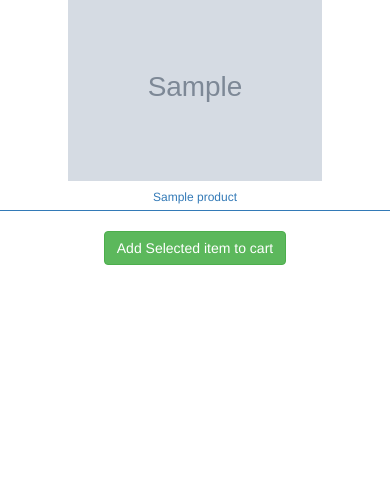
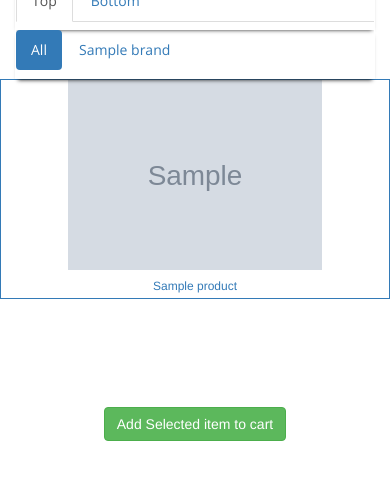
Before and after one commit to kasiditp/Pentagon, a Django app: template templates/pages/simulate/simulate.html in a window 390 px wide. Shown: the part 466-967 px from the top of the page. Before the commit the page ends 731 px from the top, so only its background shows below. Run offline with Django 3.2, Linux system fonts and the light colour scheme; the template is opened without the code that fills it: most values are stand-ins (such as "Sample title", 1, 10 or a date in 2020); grey boxes marked "Sample" are stand-in pictures; some libraries are stand-ins or nearby versions.

Commit message:
Improve simulate page ux

```diff
--- a/base/static/base/css/simulate.css
+++ b/base/static/base/css/simulate.css
@@ -11,5 +11,10 @@
     border-left: solid 1px;
     border-right: solid 1px;
     border-bottom: solid 1px;
+    border-top: solid 1px;
     height: 220px;
 }
+
+.selection_brand {
+    margin-top: 10px;
+}
--- a/product/views.py
+++ b/product/views.py
@@ -95,10 +95,14 @@ def product_type_view(request, product_type):
 
 def simulate_view(request):
     simulate_list_top = Product.objects.filter(type=PRODUCT_TYPES["top"])
+    simulate_list_brand_top = get_all_brand('top')
     simulate_list_bottom = Product.objects.filter(type=PRODUCT_TYPES["bottom"])
+    simulate_list_brand_bottom = get_all_brand('bottom')
     context = {
         'simulate_list_top': simulate_list_top,
         'simulate_list_bottom': simulate_list_bottom,
+        'simulate_list_brand_top': simulate_list_brand_top,
+        'simulate_list_brand_bottom': simulate_list_brand_bottom
     }
     context.update(get_nav_context(request))
     return render(request, 'pages/simulate/simulate.html',context)
--- a/templates/pages/simulate/catagory/selection_bottom.html
+++ b/templates/pages/simulate/catagory/selection_bottom.html
@@ -1,9 +1,20 @@
 {% load static %}
 
+<nav class="navbar">
+    <ul class="nav nav-pills">
+        <li class="active"><a data-toggle="pill" href="#all_bottom">All</a></li>
+    {% for brand in simulate_list_brand_bottom %}
+        <li><a data-toggle="pill" href="#{{ brand }}">{{ brand }}</a></li>
+    {% endfor %}
+    </ul>
+</nav>
+
+<div class="tab-content">
+    <div id = "all_bottom" class="tab-pane fade in active">
         <div class="row">
             {% for product in simulate_list_bottom %}
                 <a onclick="simulate('{{ product.name }}','{{ product.get_image.image.url }}','bottom')">
-        <div class="col-md-3 selection_block">
+                    <div class="col-md-4 selection_block">
                         <div id = "selection_content">
                             <div class="row" id="selection_block_image">
                                 <div>
@@ -16,11 +27,34 @@
                         </div>
                     </div>
                 </a>
-        {% if forloop.counter|divisibleby:4 %}
+            {% endfor %}
             </div>
+    </div>
+
+    {% for brand in simulate_list_brand_bottom %}
+        <div id ="{{ brand }}" class="tab-pane fade">
             <div class="row">
+            {% for product in simulate_list_bottom %}
+                {% if product.brand == brand %}
+                    <a onclick="simulate('{{ product.name }}','{{ product.get_image.image.url }}','bottom')">
+                        <div class="col-md-4 selection_block">
+                            <div id = "selection_content">
+                                <div class="row" id="selection_block_image">
+                                    <div>
+                                        <img class="img-responsive center-block" id="selection_image" src="{{ product.get_image.image.url }} ">
+                                    </div>
+                                    <div class="text-center">
+                                        <h6 id ="image_name">{{ product.name }}</h6>
+                                    </div>
+                                </div>
+                            </div>
+                        </div>
+                    </a>
                 {% endif %}
 
            {% endfor %}
 
             </div>
+        </div>
+    {% endfor %}
+</div>
--- a/templates/pages/simulate/catagory/selection_top.html
+++ b/templates/pages/simulate/catagory/selection_top.html
@@ -1,9 +1,20 @@
 {% load static %}
 
+<nav class="navbar">
+    <ul class="nav nav-pills">
+        <li class="active"><a data-toggle="pill" href="#all_top">All</a></li>
+    {% for brand in simulate_list_brand_top %}
+        <li><a data-toggle="pill" href="#{{ brand }}">{{ brand }}</a></li>
+    {% endfor %}
+    </ul>
+</nav>
+
+<div class="tab-content">
+    <div id = "all_top" class="tab-pane fade in active">
         <div class="row">
             {% for product in simulate_list_top %}
                 <a onclick="simulate('{{ product.name }}','{{ product.get_image.image.url }}','top')">
-            <div class="col-md-3 selection_block">
+                    <div class="col-md-4 selection_block">
                         <div id = "selection_content">
                             <div class="row" id="selection_block_image">
                                 <div>
@@ -16,12 +27,34 @@
                         </div>
                     </div>
                 </a>
-        {% if forloop.counter|divisibleby:4 %}
+            {% endfor %}
             </div>
+    </div>
+
+    {% for brand in simulate_list_brand_top %}
+        <div id ="{{ brand }}" class="tab-pane fade">
             <div class="row">
+            {% for product in simulate_list_top %}
+                {% if product.brand == brand %}
+                    <a onclick="simulate('{{ product.name }}','{{ product.get_image.image.url }}','top')">
+                        <div class="col-md-4 selection_block">
+                            <div id = "selection_content">
+                                <div class="row" id="selection_block_image">
+                                    <div>
+                                        <img class="img-responsive center-block" id="selection_image" src="{{ product.get_image.image.url }} ">
+                                    </div>
+                                    <div class="text-center">
+                                        <h6 id ="image_name">{{ product.name }}</h6>
+                                    </div>
+                                </div>
+                            </div>
+                        </div>
+                    </a>
                 {% endif %}
-
 
            {% endfor %}
 
             </div>
+        </div>
+    {% endfor %}
+</div>
--- a/templates/pages/simulate/showcase/show_bottom.html
+++ b/templates/pages/simulate/showcase/show_bottom.html
@@ -1,17 +1,8 @@
 {% load static %}
 
 <div class="row">
-    <div class="col-md-10">
-        <img class= "img-responsive center-block simulate_image" id="simulate_image_bottom" src="{{ bottom_image.get_image.image.url }}">
-    </div>
-    <div class="col-md-2">
-        <div class="dropdown invisible" id="bottom_dropdown_div" >
-              <button id="bottom_size_dropdown_button" class="btn btn-primary dropdown-toggle" type="button" data-toggle="dropdown">Size
-              <span class="caret"></span></button>
-              <ul id="bottom_size_dropdown_menu" class="dropdown-menu">
-
-              </ul>
-        </div>
+    <div class="col-md-12">
+        <img style="margin-top: 0; padding-top: 0; width: 80%;" class= "img-responsive center-block simulate_image" id="simulate_image_bottom" src="http://upic.me/i/q1/6622330163_b31164cec8_o.png">
     </div>
 
 </div>
--- a/templates/pages/simulate/showcase/show_top.html
+++ b/templates/pages/simulate/showcase/show_top.html
@@ -1,17 +1,9 @@
 {% load static %}
 
 <div class="row">
-    <div class="col-md-10">
-        <img class= "img-responsive center-block simulate_image" id="simulate_image_top" src="{{ top_image.get_image.image.url }}">
-    </div>
-    <div class="col-md-2">
-        <div class="dropdown invisible" id = "top_dropdown_div">
-              <button id="top_size_dropdown_button" class="btn btn-primary dropdown-toggle" type="button" data-toggle="dropdown">Size
-              <span class="caret"></span></button>
-              <ul id="top_size_dropdown_menu" class="dropdown-menu">
-
-              </ul>
-        </div>
+    <div class="col-md-12">
+        <img  style="margin-bottom: 0; padding-bottom: 0;" class= "img-responsive center-block simulate_image" id="simulate_image_top" src="http://www.clipartkid.com/images/277/ist2-379063-t-shirt-template-jpg-photo-by-mikomiko321-photobucket-wvSDrk-clipart.jpg">
     </div>
 
+
 </div>
--- a/templates/pages/simulate/simulate.html
+++ b/templates/pages/simulate/simulate.html
@@ -4,11 +4,10 @@
 {% block content %}
 
     <link href="{% static "base/css/simulate.css" %}" rel="stylesheet">
-
     <section>
+        <br><br>
+        <div class="container">
             <div class="row">
-
-
                 <div class="col-md-6" id="simulate_zone">
                     <div id ="top_zone">
                         {% include 'pages/simulate/showcase/show_top.html' %}
@@ -20,10 +19,12 @@
                 </div>
 
                 <div class="col-md-6 right">
+                    <nav class="navbar">
                         <ul class="nav nav-tabs">
                             <li class="active"><a data-toggle="tab" href="#selection_top">Top</a></li>
                             <li><a data-toggle="tab" href="#selection_bottom">Bottom</a></li>
                         </ul>
+                    </nav>
 
                     <div class="tab-content" id="selection_zone">
                         <div id ="selection_top" class="tab-pane fade in active">
@@ -36,10 +37,33 @@
                 </div>
             </div>
             <br>
+            <div class="row">
+                <div class="col-md-6">
+                    <div class="dropdown invisible text-right" id = "top_dropdown_div">
+                        Top :
+                        <button id="top_size_dropdown_button" class="btn btn-primary dropdown-toggle" type="button" data-toggle="dropdown">Size
+                         <span class="caret"></span></button>
+                     <ul id="top_size_dropdown_menu" class="dropdown-menu">
+
+                    </ul>
+                    </div>
+                </div>
+                <div class="col-md-6">
+                     <div class="dropdown invisible text-left" id="bottom_dropdown_div" >
+                         Bottom :
+                        <button id="bottom_size_dropdown_button" class="btn btn-primary dropdown-toggle" type="button" data-toggle="dropdown">Size
+                        <span class="caret"></span></button>
+                        <ul id="bottom_size_dropdown_menu" class="dropdown-menu">
+
+                        </ul>
+                    </div>
+                </div>
+            </div>
+            <br>
             <div class="text-center">
                 <div class="btn btn-success" onclick="addToCart()">Add Selected item to cart</div>
             </div>
-
+        </div>
     </section>
 
     <script>
```
Also changed, not shown: 3 other files. Lines whose indentation alone changed are shown as unchanged.
